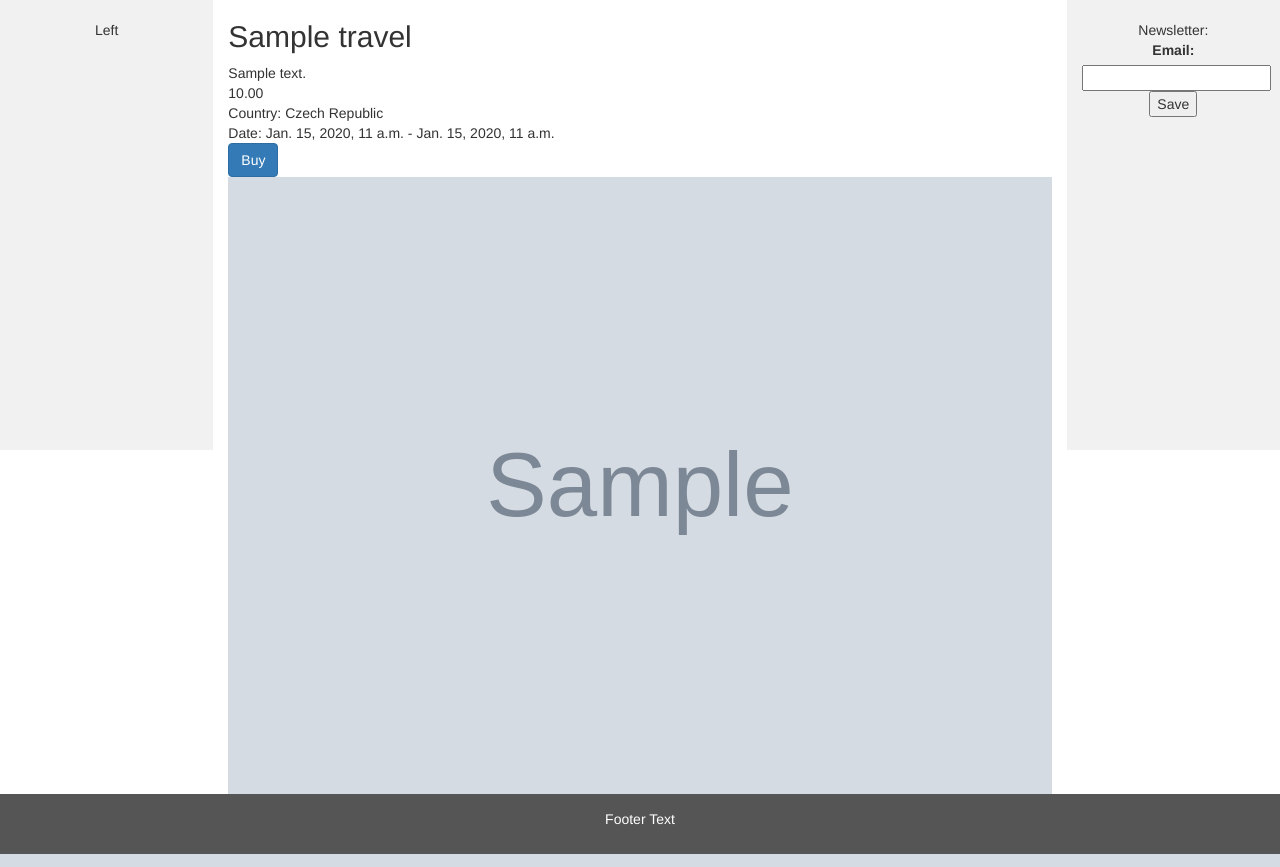
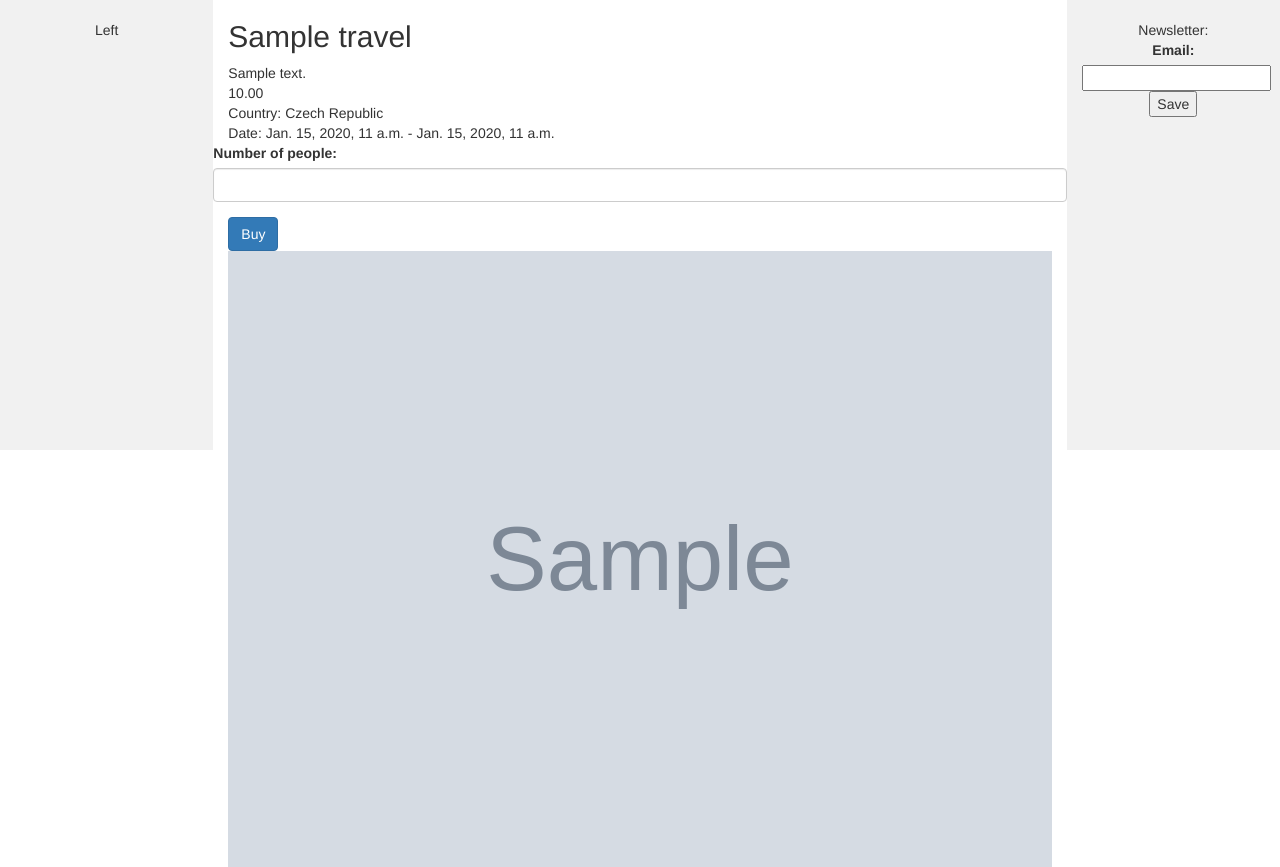
Before and after one commit to C6H6/django-cms, a Django app: page /travel/details/1/ in a window 1280 px wide. Shown: the part 52-919 px from the top of the page. Run offline with Django 3.2, Linux system fonts and the light colour scheme; tables that the repository leaves empty hold one stand-in row (values such as "Sample post"); grey boxes marked "Sample" are stand-in pictures; parts of the project's set-up code (start-up, migrations or seed data) failed here and were passed over; some libraries are stand-ins or nearby versions.

Commit message:
Counting people

```diff
--- a/cms/apps/checkout/classes.py
+++ b/cms/apps/checkout/classes.py
@@ -1,8 +1,10 @@
 class CheckoutOffer(object):
     offer_id = 0
+    people = 0
 
-    def __init__(self, offer_id):
+    def __init__(self, offer_id, people):
         self.offer_id = offer_id
+        self.people = people
 
     def serialize(self):
         return self.__dict__
--- a/cms/apps/checkout/templates/checkout/summary.html
+++ b/cms/apps/checkout/templates/checkout/summary.html
@@ -16,7 +16,7 @@
                                         <img class="img-responsive" src="{{ offer.offer.images.first.image.url }}">
                                     </div>
                                     <div class="col-sm-6 col-xs-6">
-                                        <div class="col-xs-12">{{ offer.offer.title }}</div>
+                                        <div class="col-xs-12"><b>{{ offer.offer.title }}</b></div>
                                         <div class="col-xs-12">
                                             <small>People: <span>{{ offer.people }}</span></small>
                                         </div>
--- a/cms/apps/travel/templates/travel/details.html
+++ b/cms/apps/travel/templates/travel/details.html
@@ -20,10 +20,21 @@
     </div>
 
     <div>
-        <form method="post" action="{% url 'checkout:add' %}">
+        <form class="form-horizontal" method="post" action="{% url 'checkout:add' %}">
             {% csrf_token %}
             <input type="hidden" name="travel-id" value="{{ travel.id }}">
+
+
+            <div class="form-group row">
+                <div class="col-3">
+                    <label for="count">Number of people: </label>
+                    <input class="form-control" id="count" type="number" name="count" min="1" title="count">
+                </div>
+            </div>
+
+
             <button type="submit" class="btn btn-primary">Buy</button>
+
         </form>
     </div>
 
```
Also changed, not shown: cms/apps/checkout/views.py (+4 -3 lines).
